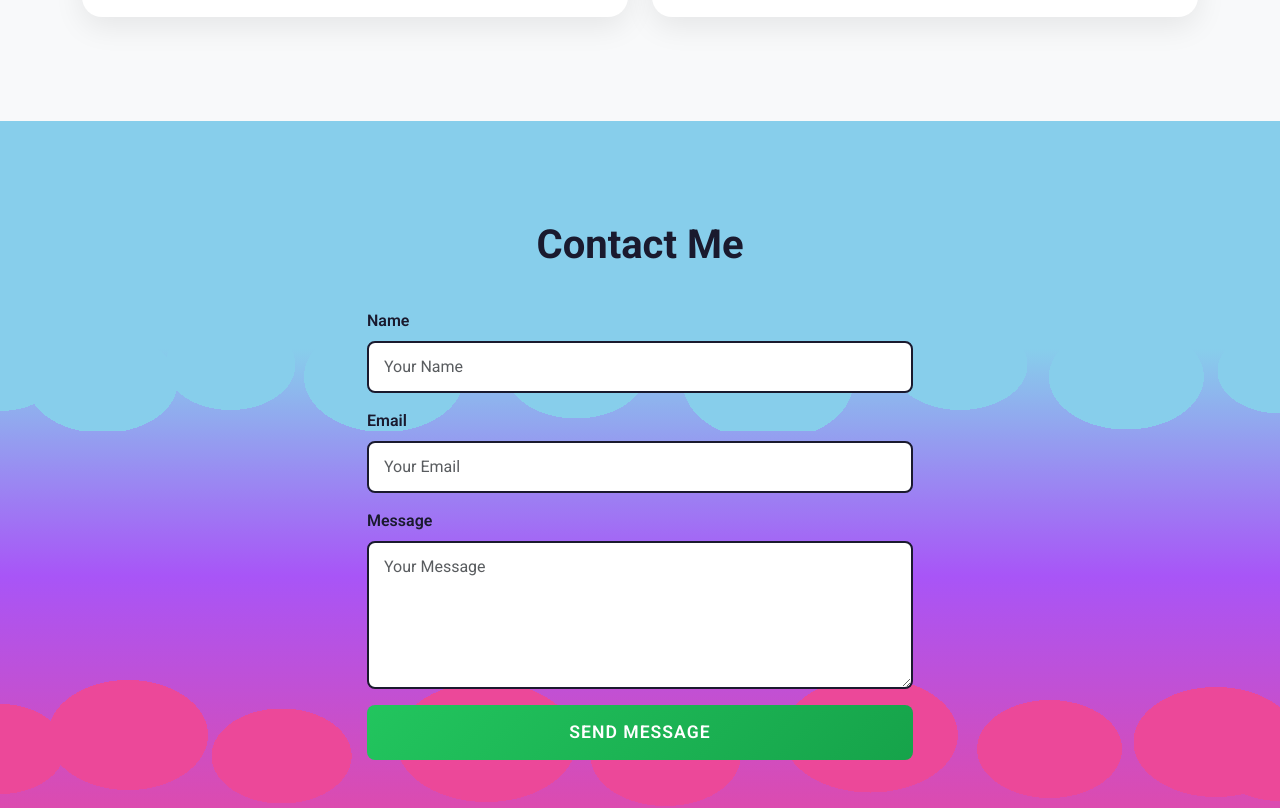
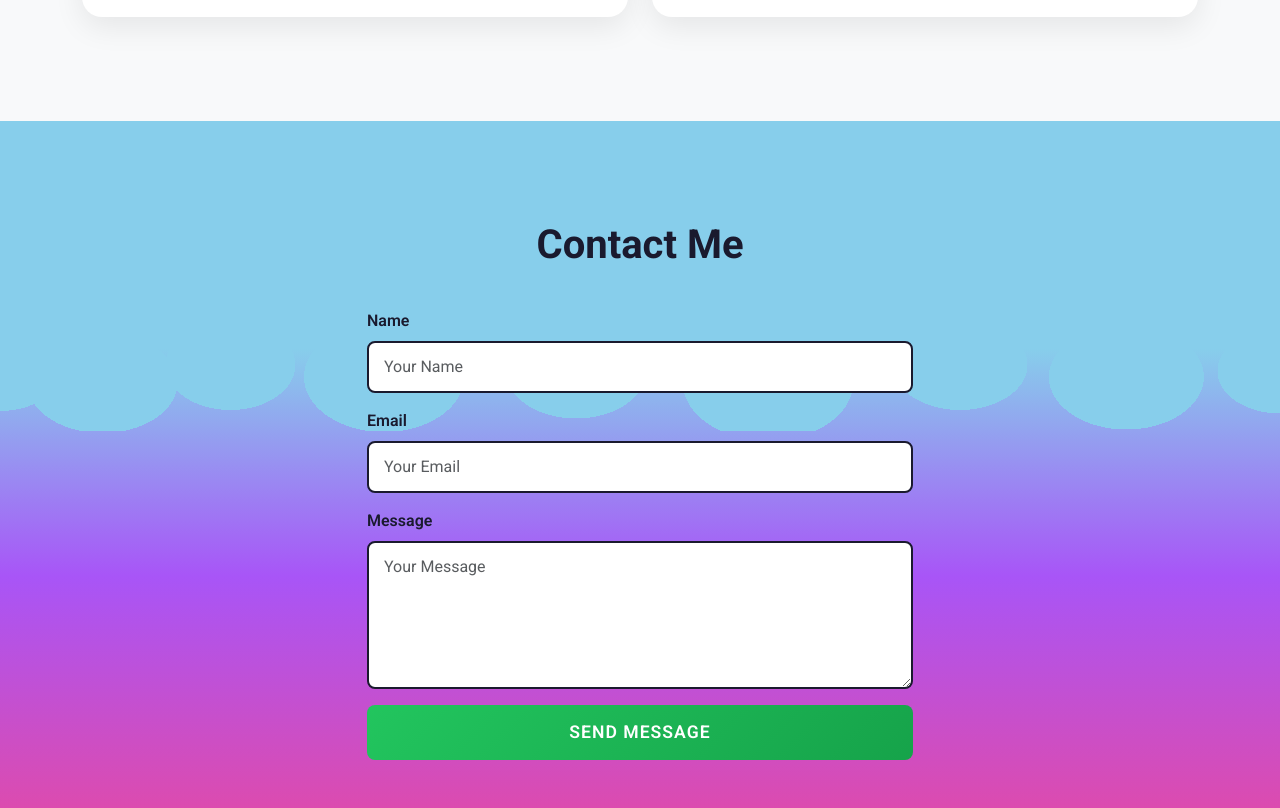
Before and after one commit to raji2812/react-portfolio, a React (Create React App) app: page / in a window 1280 px wide. Shown: the part 3639-4447 px from the top of the page. Built offline with nearby package versions, Linux system fonts and the light colour scheme.

Commit message:
Remove background gradients from styles
Comment out background gradients in App.css.

```diff
--- a/src/App.css
+++ b/src/App.css
@@ -1064,7 +1064,7 @@ section {
     left: 0;
     right: 0;
     height: 140px;
-    background:
+    /* background:
         radial-gradient(ellipse 130px 90px at 0% 50%, #ec4899 50%, transparent 50%),
         radial-gradient(ellipse 160px 110px at 10% 40%, #ec4899 50%, transparent 50%),
         radial-gradient(ellipse 140px 95px at 22% 55%, #ec4899 50%, transparent 50%),
@@ -1074,7 +1074,7 @@ section {
         radial-gradient(ellipse 145px 98px at 82% 50%, #ec4899 50%, transparent 50%),
         radial-gradient(ellipse 165px 110px at 95% 45%, #ec4899 50%, transparent 50%),
         radial-gradient(ellipse 135px 90px at 100% 55%, #ec4899 50%, transparent 50%);
-    z-index: 1;
+    z-index: 1; */
 }
 
 .contact-section .container {
```
